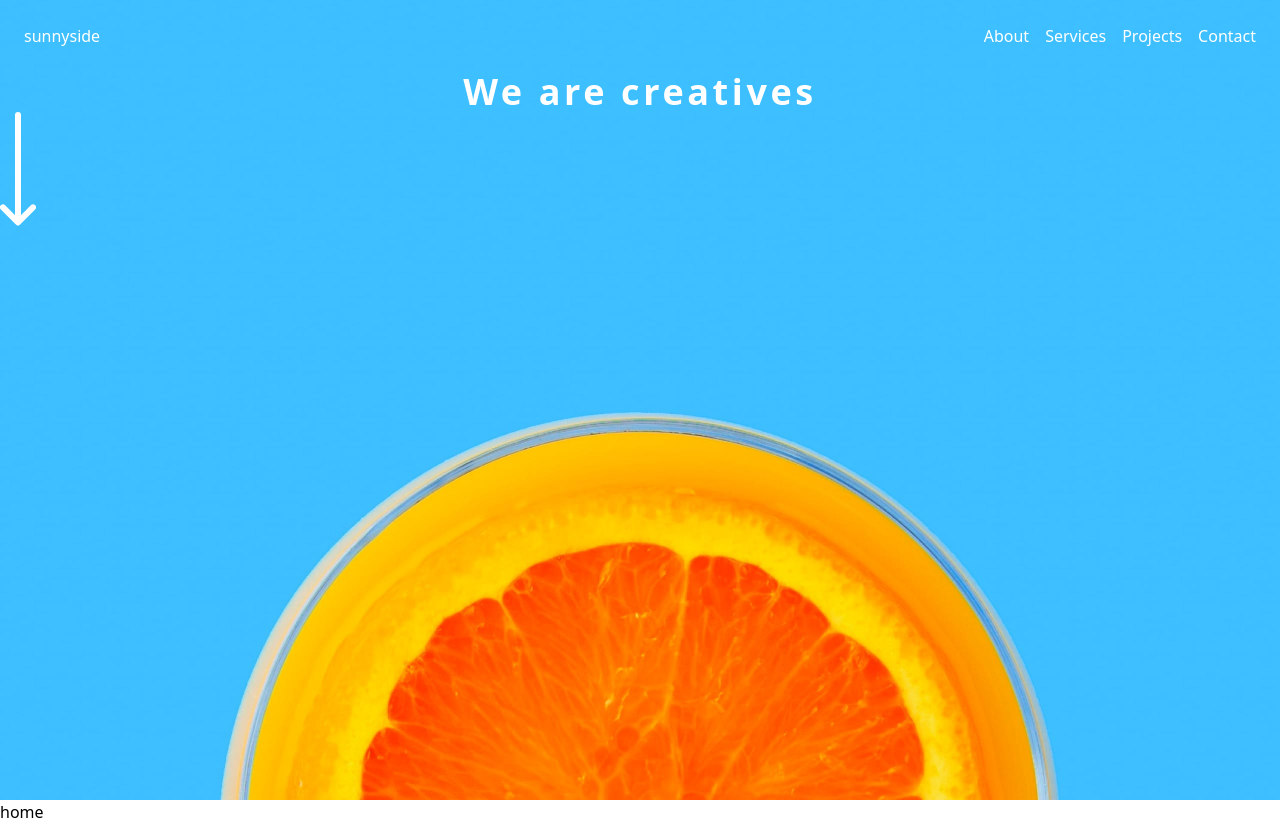
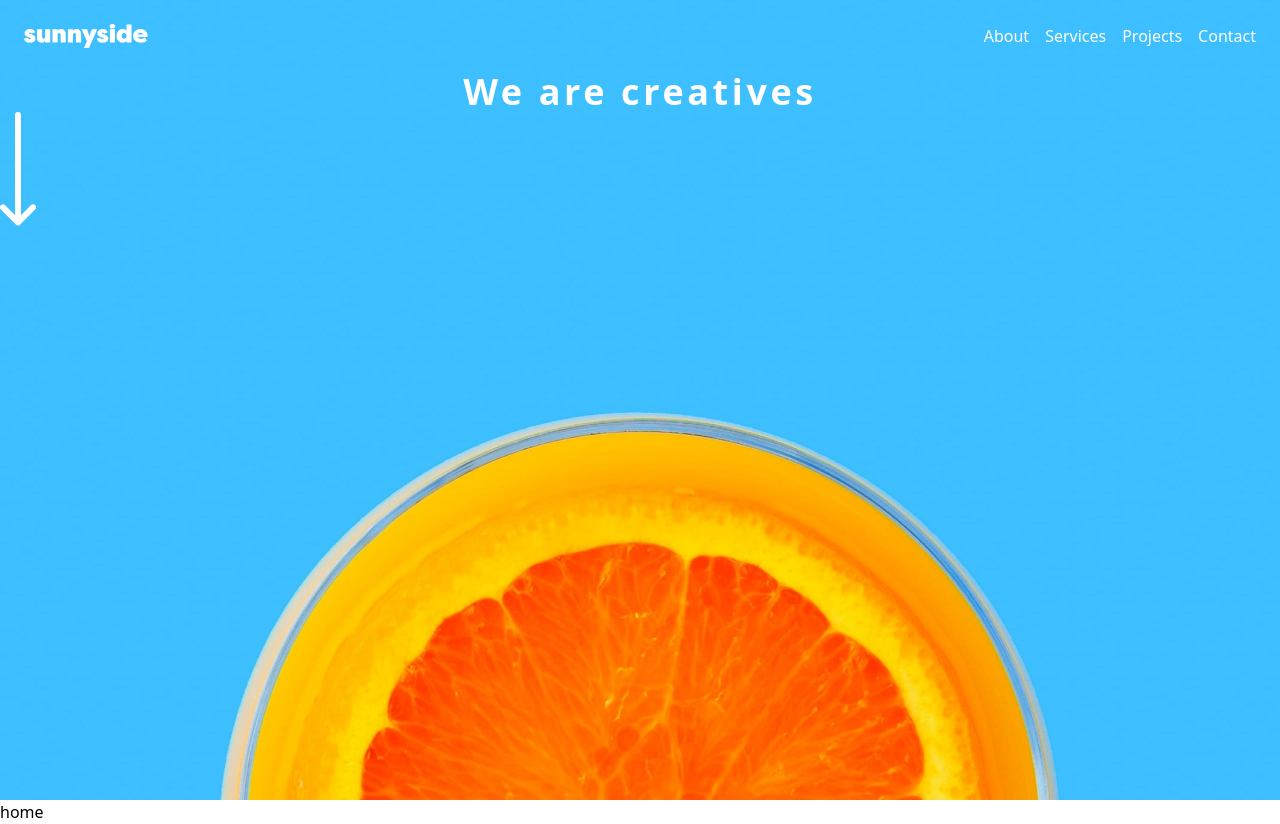
Before and after one commit to cordovacarlos22/Sunnyside-agency-landing-page-challenge, a Next.js app in the folder landing-page/: page / in a window 1280 px wide. Built offline with nearby package versions, Linux system fonts and the light colour scheme.

Commit message:
update logo to nav

```diff
--- a/landing-page/components/nav/Nav.jsx
+++ b/landing-page/components/nav/Nav.jsx
@@ -1,12 +1,14 @@
 import Link from 'next/link'
 import React from 'react'
+import logoSvg from '@/images/logo.svg'
+import Image from 'next/image'
 const nav = () => {
   return (
     <>
       <nav id='desktop-nav' className='hidden md:flex justify-between bg-transparent p-6'>
         <section>
           <Link href='#'>
-            <h1>sunnyside</h1>
+            <Image src={logoSvg} alt="logo" />
           </Link>
         </section>
         <section>
```
Also changed, not shown: 1 other file (tests, documents, lock files or other folders).
